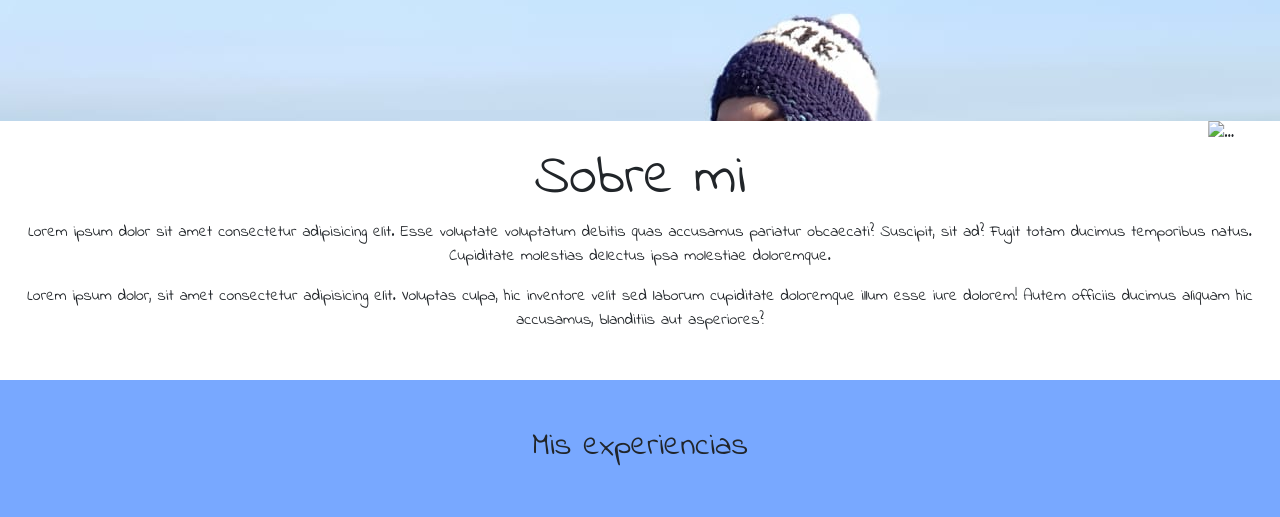
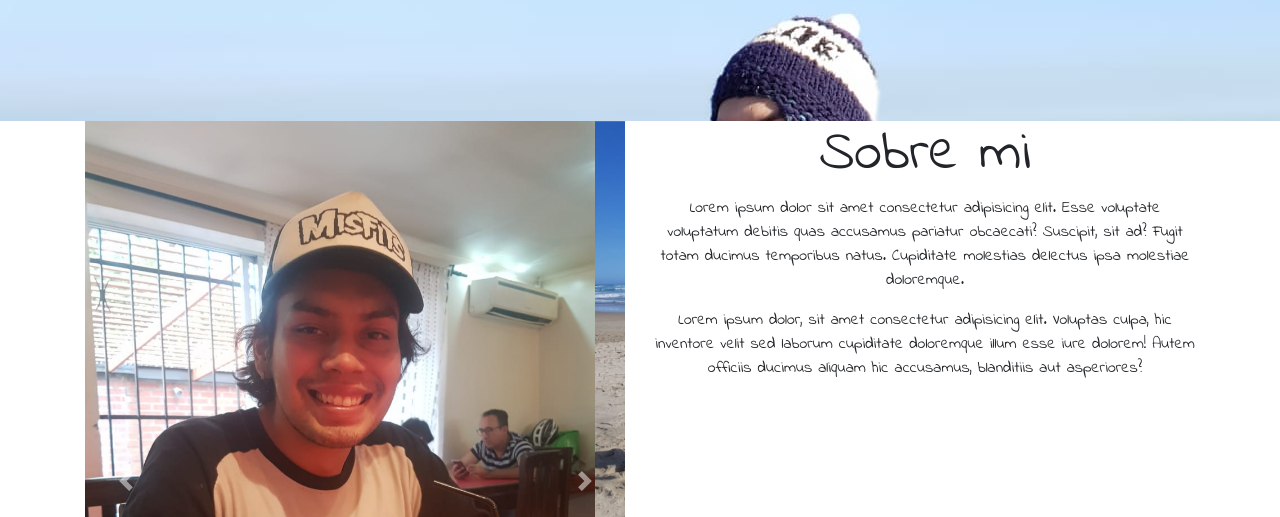
Before and after one commit to rebelionska/portafolio, a plain HTML site: page index.html in a window 1280 px wide. Shown: the part 1010-1527 px from the top of the page. Drawn offline with nearby package versions, Linux system fonts and the light colour scheme; a script that the page names is missing; a web font is replaced by a local one.

Commit message:
subi las fotos del carousel

```diff
--- a/index.html
+++ b/index.html
@@ -57,16 +57,25 @@
 
        </header>
 
+
+
+
+
+       <section class="text-center">
+         <div class="container">
+           <div class="row">
+             <div class="col-xl-6">
+
               <div id="carouselExampleControls" class="carousel slide" data-ride="carousel">
                 <div class="carousel-inner">
                   <div class="carousel-item active">
-            <img src="..." class="d-block w-100" alt="...">
+                    <img src="asset/img/yo1.jpeg" class="d-block w-100" alt="...">
                   </div>
                   <div class="carousel-item">
-            <img src="..." class="d-block w-100" alt="...">
+                    <img src="asset/img/yo2.jpeg" class="d-block w-100" alt="...">
                   </div>
                   <div class="carousel-item">
-            <img src="..." class="d-block w-100" alt="...">
+                    <img src="asset/img/yo3.jpeg" class="d-block w-100" alt="...">
                   </div>
                 </div>
                 <a class="carousel-control-prev" href="#carouselExampleControls" role="button" data-slide="prev">
@@ -81,10 +90,17 @@
 
 
 
-       <section class="text-center">
+             </div>
+             <div class="col-xl-6">
+
               <h2 class="display-4">Sobre mi</h2>
               <p>Lorem ipsum dolor sit amet consectetur adipisicing elit. Esse voluptate voluptatum debitis quas accusamus pariatur obcaecati? Suscipit, sit ad? Fugit totam ducimus temporibus natus. Cupiditate molestias delectus ipsa molestiae doloremque.</p>
               <p>Lorem ipsum dolor, sit amet consectetur adipisicing elit. Voluptas culpa, hic inventore velit sed laborum cupiditate doloremque illum esse iure dolorem! Autem officiis ducimus aliquam hic accusamus, blanditiis aut asperiores?</p>
+
+             </div>
+           </div>
+         </div>
+
 
        </section>
 
```
Also changed, not shown: asset/img/yo1.jpeg (added), asset/img/yo2.jpeg (added), asset/img/yo3.jpeg (added). Lines whose indentation alone changed are shown as unchanged.
